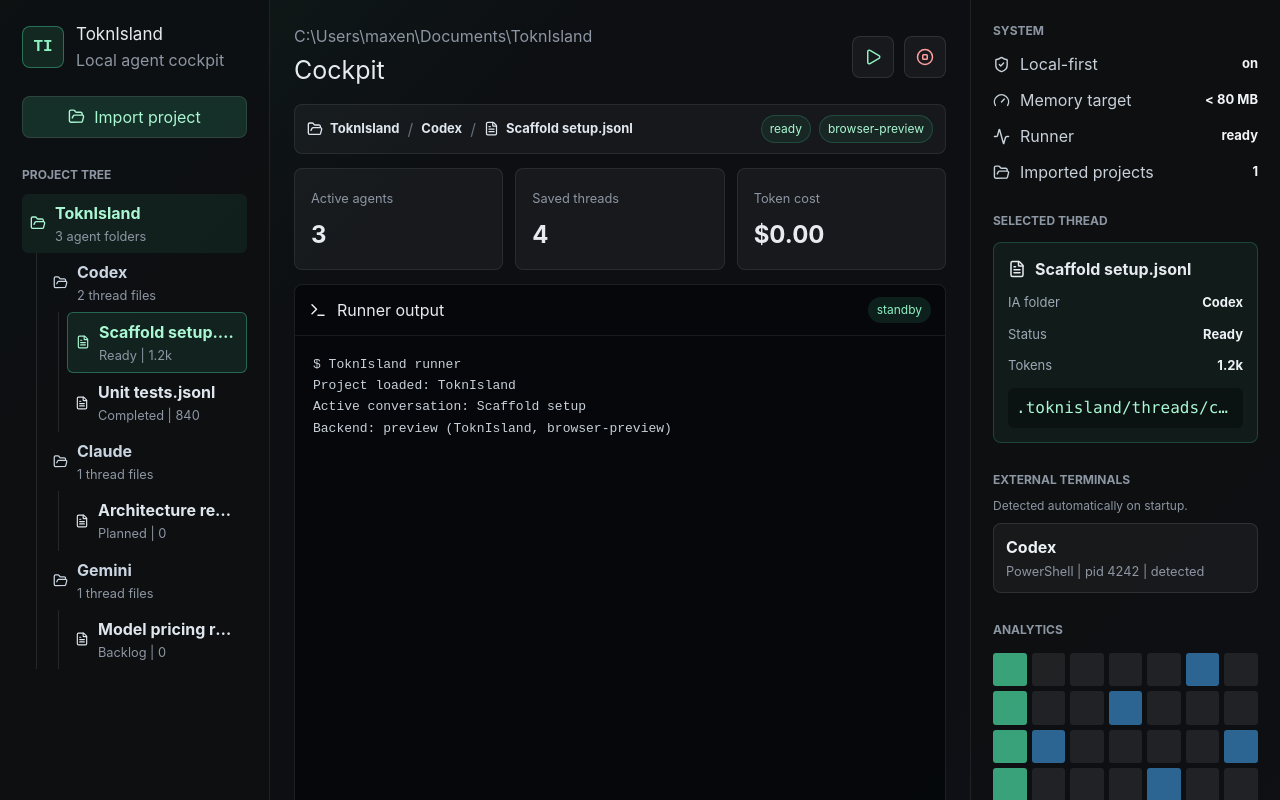
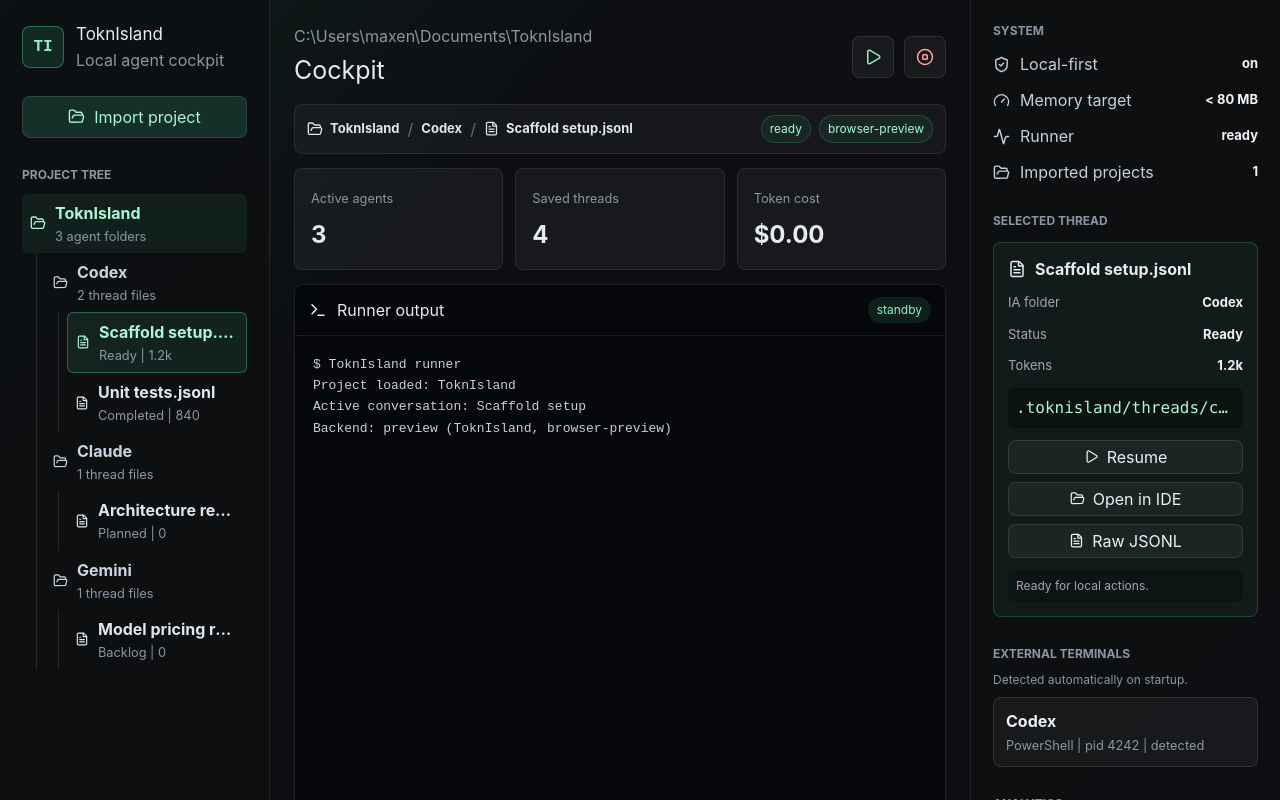
Before and after one commit to Maxenceboo/ToknIsland, a React (Vite) app: page / in a window 1280 px wide. Both pictures are taken after a click on the button "Import project". Shown: the top 800 px of the page. Built offline with nearby package versions, Linux system fonts and the light colour scheme.

Commit message:
feat(app): add thread action preview

```diff
--- a/src/app/App.tsx
+++ b/src/app/App.tsx
@@ -29,6 +29,7 @@
   const [health, setHealth] = useState<HealthcheckResponse | null>(null);
   const [healthError, setHealthError] = useState<string | null>(null);
   const [cockpitState, setCockpitState] = useState(() => detectPreviewExternalSessions(loadCockpitState()));
+  const [actionFeedback, setActionFeedback] = useState("Ready for local actions.");
 
   const metrics = cockpitMetrics(cockpitState);
   const currentAgent = activeAgent(cockpitState);
@@ -226,6 +227,32 @@
                 <strong>{currentConversation.tokens}</strong>
               </div>
               <code>.toknisland/threads/{currentConversation.id}.jsonl</code>
+              <div className="thread-actions" aria-label="Thread actions">
+                <button
+                  type="button"
+                  onClick={() => setActionFeedback(`Would resume ${currentConversation.title}.jsonl`)}
+                >
+                  <Play size={15} />
+                  Resume
+                </button>
+                <button
+                  type="button"
+                  onClick={() => setActionFeedback(`Would open ${currentConversation.id}.jsonl in VS Code`)}
+                >
+                  <FolderOpen size={15} />
+                  Open in IDE
+                </button>
+                <button
+                  type="button"
+                  onClick={() => setActionFeedback(`Would inspect raw JSONL for ${currentConversation.id}`)}
+                >
+                  <FileText size={15} />
+                  Raw JSONL
+                </button>
+              </div>
+              <div className="action-feedback" role="status">
+                {actionFeedback}
+              </div>
             </div>
           ) : (
             <div className="empty-list">No thread selected.</div>
--- a/src/styles.css
+++ b/src/styles.css
@@ -524,6 +524,39 @@
   white-space: nowrap;
 }
 
+.thread-actions {
+  display: grid;
+  grid-template-columns: 1fr;
+  gap: 8px;
+}
+
+.thread-actions button {
+  display: flex;
+  align-items: center;
+  justify-content: center;
+  gap: 8px;
+  min-height: 34px;
+  border: 1px solid rgba(255, 255, 255, 0.1);
+  border-radius: 8px;
+  background: rgba(255, 255, 255, 0.045);
+  color: #edf1f5;
+}
+
+.thread-actions button:hover {
+  border-color: rgba(73, 214, 158, 0.28);
+  background: rgba(255, 255, 255, 0.075);
+}
+
+.action-feedback {
+  min-height: 32px;
+  border-radius: 6px;
+  background: rgba(3, 6, 9, 0.34);
+  color: #9ca8b5;
+  padding: 8px;
+  font-size: 12px;
+  line-height: 1.35;
+}
+
 .heatmap {
   display: grid;
   grid-template-columns: repeat(7, 1fr);
```
Also changed, not shown: 2 other files (tests, documents, lock files or other folders).
